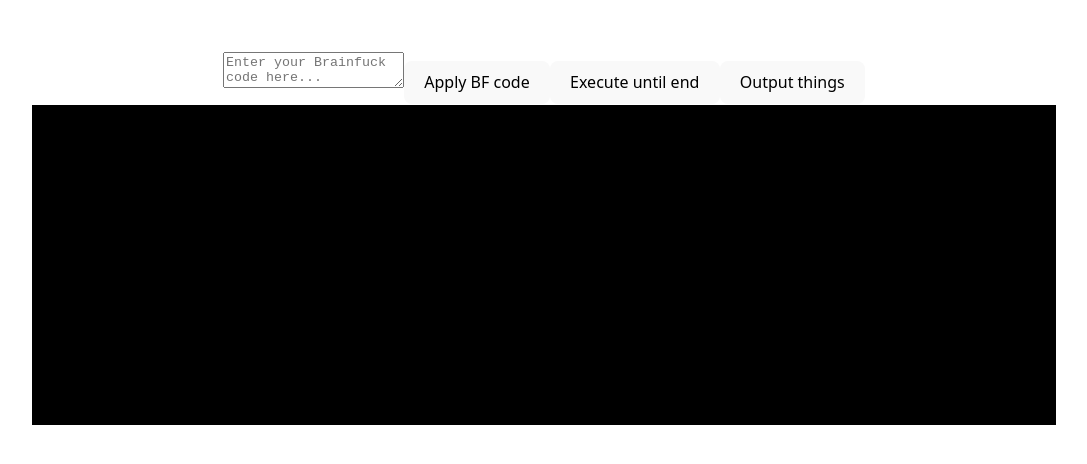
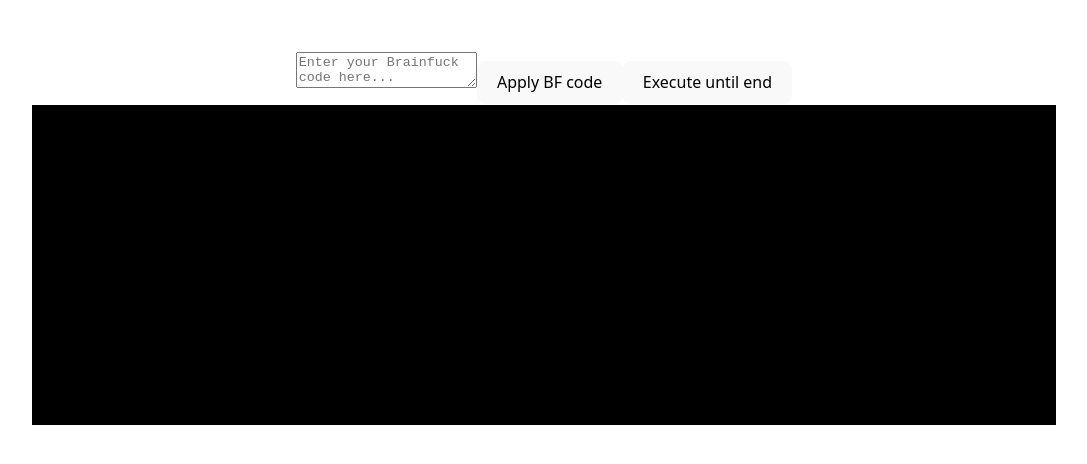
Before and after one commit to BCS21090011/BrainFucker, a React (Vite) app: page / in a window 1280 px wide. Shown: the top 464 px of the page, without its empty margins (96-1183 px from the left). Built offline with nearby package versions, Linux system fonts and the light colour scheme.

Commit message:
Added focus and input prompt will be hidden initially.

```diff
--- a/src/App.jsx
+++ b/src/App.jsx
@@ -70,14 +70,6 @@ function App() {
     await bf.BF_Execute_Until_End();
   };
 
-  // --- Manually write user text into terminal (debugging/demo button) ---
-  const handleManualOutput = () => {
-    const userInput = prompt("Your output:");
-    if (userInput !== null) {
-      OutputToOutputPrompt(userInput);
-    }
-  };
-
   const handleInputPromptKeyDown = (event) => {
     if (event.key == "Enter") {
       const input = event.target.value + "\n";
@@ -96,6 +88,12 @@ function App() {
     }
   }
 
+  const handleTerminalClick = () => {
+    if (inputResolverRef.current) { // If input is pending, there should be a resolver:
+      inputPromptRef.current.focus();
+    }
+  }
+
   return (
     <>
       <textarea
@@ -108,12 +106,15 @@ function App() {
 
       <button onClick={handleExecuteAll}>Execute until end</button>
 
-      <button onClick={handleManualOutput}>Output things</button>
-
-      <div id="TerminalDiv" ref={terminalRef}>
+      <div
+        id="TerminalDiv"
+        ref={terminalRef}
+        onClick={handleTerminalClick}
+      >
         <span id="OutputPromptSpan">{outputPromptString}</span>
         <input
           id="InputPromptInput"
+          className="Hidden"
           ref={inputPromptRef}
           onKeyDown={handleInputPromptKeyDown}
         />
```
Also changed, not shown: src/App_My.css (line endings or trailing spaces).
